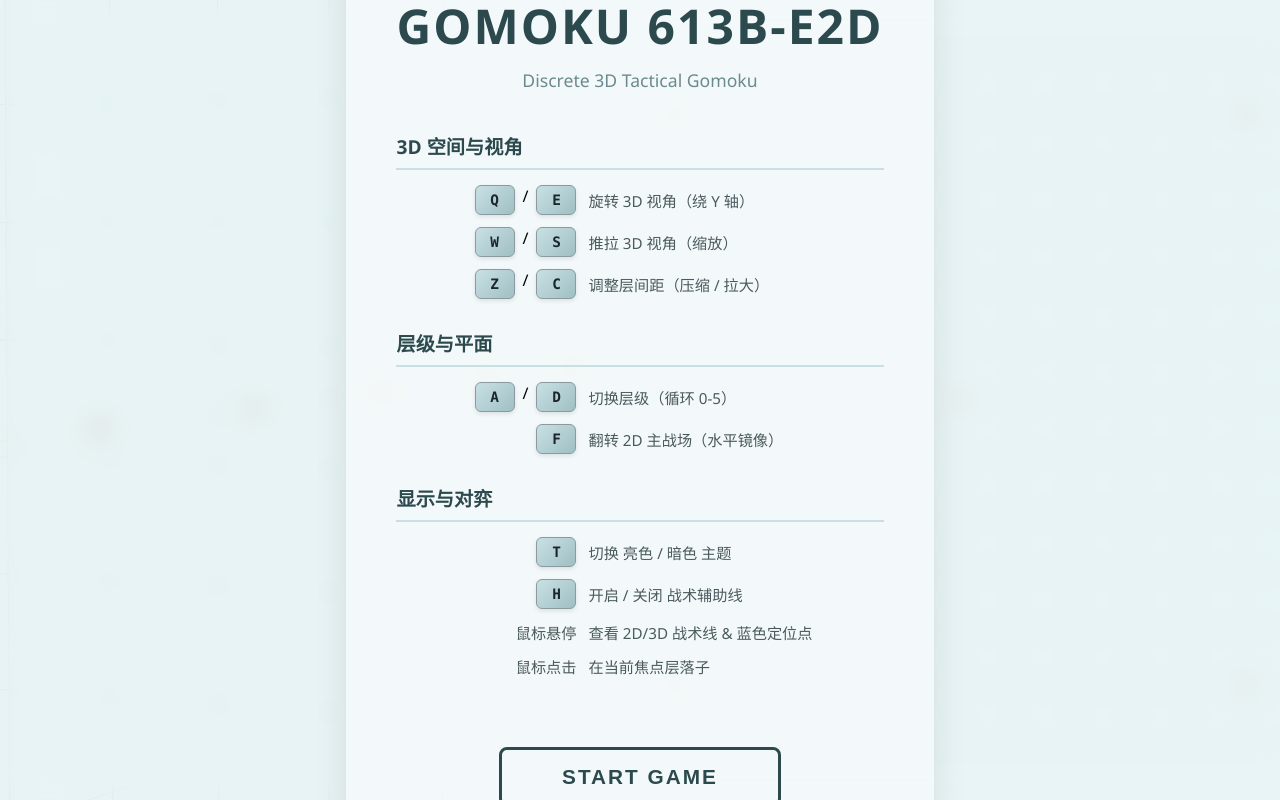
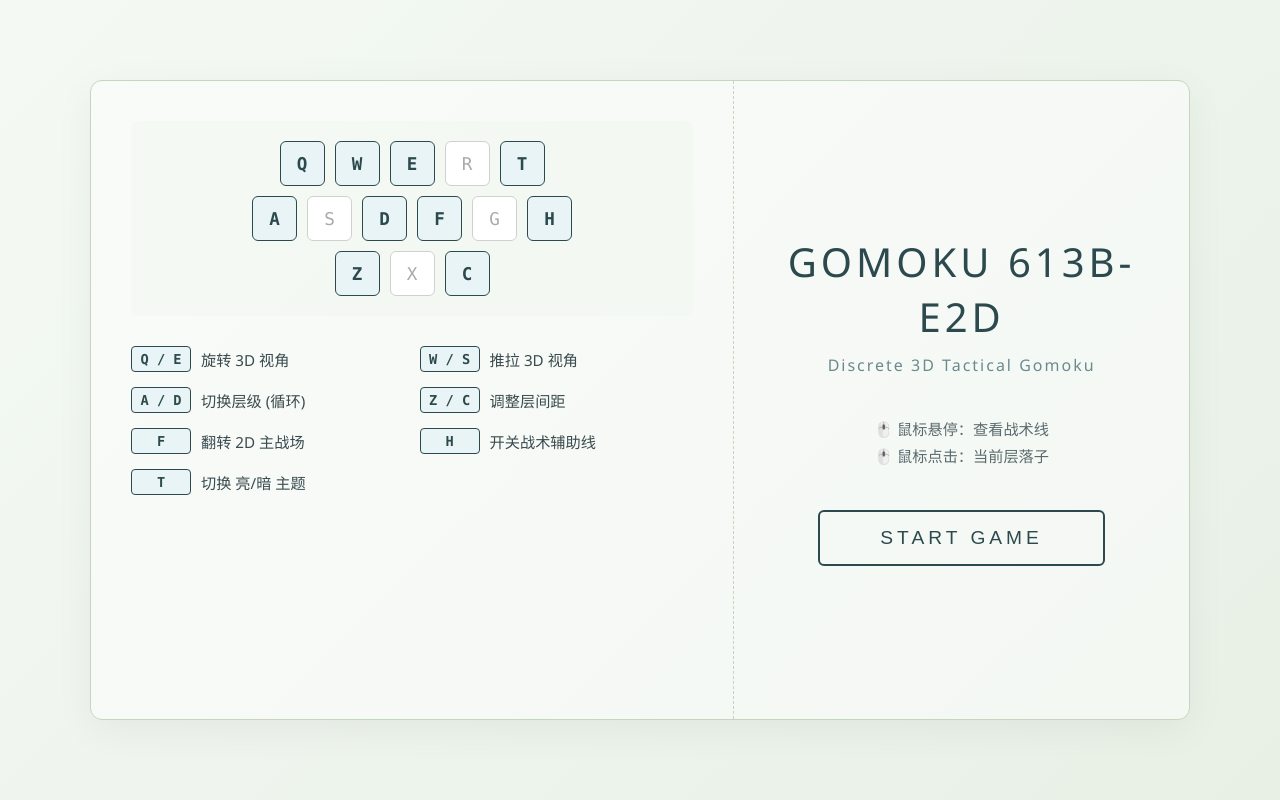
Before and after one commit to phixt/gomoku-613B-E2D, a website built with Vite: page index.html in a window 1280 px wide. Built offline with nearby package versions, Linux system fonts and the light colour scheme; animation ran at ten frames a second; a small style sheet from the web is missing.

Commit message:
样式调整完毕，0.3.2准备发布

```diff
--- a/index.html
+++ b/index.html
@@ -4,61 +4,141 @@
     <meta charset="UTF-8" />
     <meta name="viewport" content="width=device-width, initial-scale=1.0" />
     <title>Gomoku-613B-E2D</title>
+    <link rel="stylesheet" href="https://cdn.jsdelivr.net/npm/lxgw-wenkai-webfont@1.7.0/style.css" />
     <link rel="stylesheet" href="/src/style/main.css" />
 </head>
-<body>
+<body class="light-theme">
     <!-- 开始界面覆盖层 -->
     <div id="start-screen">
-        <div class="start-content">
-            <h1>GOMOKU 613B-E2D</h1>
-            <p class="subtitle">Discrete 3D Tactical Gomoku</p>
+        <div class="start-layout">
 
-            <div class="controls-section">
-                <h3>3D 空间与视角</h3>
-                <div class="controls-grid">
-                    <div class="key-combo"><kbd>Q</kbd> / <kbd>E</kbd></div>
-                    <span>旋转 3D 视角（绕 Y 轴）</span>
+            <!-- 左侧：键盘布局 + 文字说明 -->
+            <div class="start-left">
+                <div class="keyboard-sim">
+                    <div class="kb-row">
+                        <div class="key active">Q</div>
+                        <div class="key active">W</div>
+                        <div class="key active">E</div>
+                        <div class="key">R</div>
+                        <div class="key active">T</div>
+                    </div>
+                    <div class="kb-row">
+                        <div class="key active">A</div>
+                        <div class="key">S</div>
+                        <div class="key active">D</div>
+                        <div class="key active">F</div>
+                        <div class="key">G</div>
+                        <div class="key active">H</div>
+                    </div>
+                    <div class="kb-row">
+                        <div class="key active">Z</div>
+                        <div class="key">X</div>
+                        <div class="key active">C</div>
+                    </div>
+                </div>
 
-                    <div class="key-combo"><kbd>W</kbd> / <kbd>S</kbd></div>
-                    <span>推拉 3D 视角（缩放）</span>
-
-                    <div class="key-combo"><kbd>Z</kbd> / <kbd>C</kbd></div>
-                    <span>调整层间距（压缩 / 拉大）</span>
+                <div class="key-desc-grid">
+                    <div class="desc-item"><span class="key-tag active">Q / E</span> 旋转 3D 视角</div>
+                    <div class="desc-item"><span class="key-tag active">W / S</span> 推拉 3D 视角</div>
+                    <div class="desc-item"><span class="key-tag active">A / D</span> 切换层级 (循环)</div>
+                    <div class="desc-item"><span class="key-tag active">Z / C</span> 调整层间距</div>
+                    <div class="desc-item"><span class="key-tag active">F</span> 翻转 2D 主战场</div>
+                    <div class="desc-item"><span class="key-tag active">H</span> 开关战术辅助线</div>
+                    <div class="desc-item"><span class="key-tag active">T</span> 切换 亮/暗 主题</div>
                 </div>
             </div>
 
-            <div class="controls-section">
-                <h3>层级与平面</h3>
-                <div class="controls-grid">
-                    <div class="key-combo"><kbd>A</kbd> / <kbd>D</kbd></div>
-                    <span>切换层级（循环 0-5）</span>
+            <!-- 右侧：标题、鼠标说明、开始按钮 -->
+            <div class="start-right">
+                <h1>GOMOKU 613B-E2D</h1>
+                <p class="subtitle">Discrete 3D Tactical Gomoku</p>
 
-                    <div class="key-combo"><kbd>F</kbd></div>
-                    <span>翻转 2D 主战场（水平镜像）</span>
+                <div class="mouse-actions">
+                    <p>🖱️ 鼠标悬停：查看战术线</p>
+                    <p>🖱️ 鼠标点击：当前层落子</p>
+                </div>
+
+                <button id="start-btn">START GAME</button>
+            </div>
+
+        </div>
+    </div>
+
+    <!-- 游戏主界面（绝对不要动这里的结构） -->
+    <div id="app">
+        <div id="left-panel" class="panel"></div>
+        <div id="right-panel" class="panel"></div>
+    </div>
+    <script type="module" src="/src/main.ts"></script>
+</body>
+                <!-- 中间：真实键盘布局模拟 -->
+                <div class="keyboard-sim">
+                    <!-- 第一行：Q W E R T -->
+                    <div class="kb-row">
+                        <div class="key active">Q</div>
+                        <div class="key active">W</div>
+                        <div class="key active">E</div>
+                        <div class="key">R</div> <!-- 无功能，白色 -->
+                        <div class="key active">T</div>
+                    </div>
+                    <!-- 第二行：A S D F G H -->
+                    <div class="kb-row">
+                        <div class="key active">A</div>
+                        <div class="key">S</div> <!-- 无功能，白色 -->
+                        <div class="key active">D</div>
+                        <div class="key active">F</div>
+                        <div class="key">G</div> <!-- 无功能，白色 -->
+                        <div class="key active">H</div>
+                    </div>
+                    <!-- 第三行：Z X C -->
+                    <div class="kb-row">
+                        <div class="key active">Z</div>
+                        <div class="key">X</div> <!-- 无功能，白色 -->
+                        <div class="key active">C</div>
+                    </div>
                 </div>
             </div>
+                <!-- 右侧说明与引出线 -->
+                <div class="side-panel right-side">
+                    <div class="desc-row">
+                        <div class="connector-line right-line"></div>
+                        <div class="desc-text">
+                            <strong>W / S</strong><br>推拉 3D 视角
+                        </div>
+                    </div>
+                    <div class="desc-row">
+                        <div class="connector-line right-line"></div>
+                        <div class="desc-text">
+                            <strong>F</strong><br>翻转 2D 主战场
+                        </div>
+                    </div>
+                    <div class="desc-row">
+                        <div class="connector-line right-line"></div>
+                        <div class="desc-text">
+                            <strong>H</strong><br>开关战术辅助线
+                        </div>
+                    </div>
+                    <div class="desc-row">
+                        <div class="connector-line right-line"></div>
+                        <div class="desc-text">
+                            <strong>T</strong><br>切换 亮/暗 主题
+                        </div>
+                    </div>
+                </div>
 
-            <div class="controls-section">
-                <h3>显示与对弈</h3>
-                <div class="controls-grid">
-                    <div class="key-combo"><kbd>T</kbd></div>
-                    <span>切换 亮色 / 暗色 主题</span>
+            </div>
 
-                    <div class="key-combo"><kbd>H</kbd></div>
-                    <span>开启 / 关闭 战术辅助线</span>
-
-                    <div class="key-combo"><span>鼠标悬停</span></div>
-                    <span>查看 2D/3D 战术线 & 蓝色定位点</span>
-
-                    <div class="key-combo"><span>鼠标点击</span></div>
-                    <span>在当前焦点层落子</span>
-                </div>
+            <div class="mouse-actions">
+                <span>鼠标悬停：查看战术线</span>
+                <span class="divider">|</span>
+                <span>鼠标点击：当前层落子</span>
             </div>
 
             <button id="start-btn">START GAME</button>
         </div>
     </div>
 
+    <!-- 游戏主界面（绝对不要动这里的结构） -->
     <div id="app">
         <div id="left-panel" class="panel"></div>
         <div id="right-panel" class="panel"></div>
--- a/src/style/main.css
+++ b/src/style/main.css
@@ -1,220 +1,153 @@
-/* src/styles/main.css */
+/* =========================================
+   1. 游戏主界面布局 (防塌陷核心，严禁修改)
+   ========================================= */
 * {
-    margin: 0;
-    padding: 0;
-    box-sizing: border-box;
-    -webkit-user-select: none;
-    -moz-user-select: none;
-    -ms-user-select: none;
-    user-select: none;
+    margin: 0; padding: 0; box-sizing: border-box;
+    -webkit-user-select: none; user-select: none;
+}
+html, body {
+    width: 100%; height: 100vh; overflow: hidden;
+    font-family: 'LXGW WenKai', 'Segoe UI', sans-serif;
+    scrollbar-width: none;
+}
+body::-webkit-scrollbar { display: none; }
+
+body { background-color: #F2F7F2; transition: background-color 0.3s ease; }
+body.dark-theme { background-color: #1A2629; }
+
+/* 强制锁死游戏界面左右分布 */
+#app {
+    display: flex !important;
+    flex-direction: row !important;
+    width: 100% !important;
+    height: 100% !important;
+    position: relative; z-index: 1;
+}
+.panel {
+    position: relative; height: 100%; flex: 1;
+    background: transparent;
+}
+#right-panel { border-left: 1px solid rgba(128, 128, 128, 0.2); }
+
+
+/* =========================================
+   2. 开始界面：水绿宣纸质感 (双栏布局)
+   ========================================= */
+#start-screen {
+    position: fixed; top: 0; left: 0; width: 100%; height: 100%; z-index: 100;
+    background: linear-gradient(135deg, #F4F9F4 0%, #E8F0E6 100%);
+    display: flex; justify-content: center; align-items: center;
+    transition: opacity 0.5s ease;
+}
+body.dark-theme #start-screen {
+    background: linear-gradient(135deg, #1A2629 0%, #152022 100%);
+}
+#start-screen.fade-out { opacity: 0; pointer-events: none; }
+
+.start-layout {
+    display: flex;
+    width: 90%; max-width: 1100px;
+    height: 80vh; min-height: 600px;
+    background: rgba(255, 255, 255, 0.5);
+    border: 1px solid #C5D5C0;
+    border-radius: 12px;
+    box-shadow: 0 10px 40px rgba(0,0,0,0.05);
+    overflow: hidden;
+}
+body.dark-theme .start-layout {
+    background: rgba(255, 255, 255, 0.03);
+    border-color: #3A4A4E;
 }
 
-html, body {
-    width: 100%;
-    height: 100%;
-    overflow: hidden;
-    font-family: 'Segoe UI', Tahoma, Geneva, Verdana, sans-serif;
-    scrollbar-width: none;
-    -ms-overflow-style: none;
+/* 左侧：键盘与说明 */
+.start-left {
+    flex: 1.2;
+    padding: 40px;
+    display: flex; flex-direction: column;
+    border-right: 1px dashed #C5D5C0;
 }
+body.dark-theme .start-left { border-right-color: #3A4A4E; }
 
-body::-webkit-scrollbar, html::-webkit-scrollbar {
-    display: none;
+.keyboard-sim {
+    display: flex; flex-direction: column; gap: 10px;
+    padding: 20px;
+    background: rgba(200, 220, 200, 0.1);
+    border-radius: 8px;
+    margin-bottom: 30px;
+    align-items: center;
 }
+.kb-row { display: flex; gap: 10px; }
 
-/* ── Theme backgrounds ── */
-body {
-    background-color: #E8F4F5;
-    transition: background-color 0.3s ease;
+.key {
+    width: 45px; height: 45px;
+    display: flex; justify-content: center; align-items: center;
+    background: #FFF; border: 1px solid #D0D0D0;
+    border-radius: 6px; font-size: 1.1em; color: #AAA;
+    font-family: 'Consolas', monospace;
 }
+.key.active {
+    background: #E8F4F5; border-color: #2C4A4E; color: #2C4A4E; font-weight: bold;
+}
+body.dark-theme .key { background: #2A3A3E; border-color: #4A5A5E; color: #6A7A7E; }
+body.dark-theme .key.active { background: #3A5A5E; border-color: #C8E0E4; color: #C8E0E4; }
 
-body.dark-theme {
-    background-color: #1A2629;
+.key-desc-grid {
+    display: grid;
+    grid-template-columns: 1fr 1fr;
+    gap: 15px;
+    font-size: 0.95em;
+    color: #3A4A4E;
 }
+body.dark-theme .key-desc-grid { color: #A0B0B4; }
 
-#app {
-    display: flex;
-    flex-direction: row;
-    width: 100%;
-    height: 100%;
-    overflow: hidden;
+.desc-item { display: flex; align-items: center; gap: 10px; }
+.key-tag {
+    padding: 4px 8px;
+    background: #FFF; border: 1px solid #D0D0D0;
+    border-radius: 4px; font-family: 'Consolas', monospace; font-size: 0.9em; color: #AAA;
+    min-width: 60px; text-align: center;
 }
+.key-tag.active {
+    background: #E8F4F5; border-color: #2C4A4E; color: #2C4A4E; font-weight: bold;
+}
+body.dark-theme .key-tag { background: #2A3A3E; border-color: #4A5A5E; color: #6A7A7E; }
+body.dark-theme .key-tag.active { background: #3A5A5E; border-color: #C8E0E4; color: #C8E0E4; }
 
-.panel {
-    position: relative;
-    height: 100%;
-    flex: 1;
-    background: transparent;
-}
-
-#left-panel {
-}
-
-#right-panel {
-    border-left: 1px solid rgba(128, 128, 128, 0.2);
-}
-
-/* ── Start screen ── */
-#start-screen {
-    position: fixed;
-    top: 0;
-    left: 0;
-    width: 100%;
-    height: 100%;
-    z-index: 100;
-    background: rgba(232, 244, 245, 0.92);
-    backdrop-filter: blur(12px);
-    -webkit-backdrop-filter: blur(12px);
-    display: flex;
-    justify-content: center;
-    align-items: center;
-    transition: opacity 0.5s ease;
-}
-
-body.dark-theme #start-screen {
-    background: rgba(26, 38, 41, 0.92);
-}
-
-#start-screen.fade-out {
-    opacity: 0;
-    pointer-events: none;
-}
-
-.start-content {
-    max-width: 700px;
-    padding: 50px;
-    text-align: center;
-    background: rgba(255, 255, 255, 0.5);
-    border-radius: 20px;
-    box-shadow: 0 8px 32px rgba(0, 0, 0, 0.1);
-}
-
-body.dark-theme .start-content {
-    background: rgba(255, 255, 255, 0.05);
-    box-shadow: 0 8px 32px rgba(0, 0, 0, 0.3);
-}
-
-.start-content h1 {
-    font-size: 3em;
-    margin-bottom: 10px;
-    color: #2C4A4E;
-    letter-spacing: 2px;
-}
-
-body.dark-theme .start-content h1 {
-    color: #C8E0E4;
-}
-
-.subtitle {
-    font-size: 1.1em;
-    color: #6A8A8E;
-    margin-bottom: 40px;
-    font-weight: 300;
-}
-
-body.dark-theme .subtitle {
-    color: #8A9A9E;
-}
-
-.controls-section {
-    margin-bottom: 30px;
-    text-align: left;
-}
-
-.controls-section h3 {
-    font-size: 1.2em;
-    color: #2C4A4E;
-    margin-bottom: 15px;
-    border-bottom: 2px solid #C8E0E4;
-    padding-bottom: 8px;
-}
-
-body.dark-theme .controls-section h3 {
-    color: #C8E0E4;
-    border-bottom-color: #3A5A5E;
-}
-
-.controls-grid {
-    display: grid;
-    grid-template-columns: 180px 1fr;
-    gap: 12px;
-    align-items: center;
-    margin-bottom: 10px;
-}
-
-.key-combo {
-    display: flex;
-    gap: 8px;
-    justify-content: flex-end;
-}
-
-kbd {
-    background: linear-gradient(135deg, #C8E0E4 0%, #A0C0C4 100%);
-    border: 1px solid #8A9A9E;
-    border-radius: 6px;
-    padding: 6px 12px;
-    font-family: 'Consolas', 'Monaco', monospace;
-    font-size: 0.9em;
-    font-weight: bold;
-    color: #1A2629;
-    box-shadow: 0 2px 4px rgba(0, 0, 0, 0.1);
-    min-width: 40px;
+/* 右侧：标题与按钮 */
+.start-right {
+    flex: 0.8;
+    padding: 40px;
+    display: flex; flex-direction: column;
+    justify-content: center; align-items: center;
     text-align: center;
 }
 
-body.dark-theme kbd {
-    background: linear-gradient(135deg, #3A5A5E 0%, #2C4A4E 100%);
-    border-color: #5A6A6E;
-    color: #E8F4F5;
+.start-right h1 {
+    font-size: 2.5em; color: #2C4A4E; letter-spacing: 4px; margin-bottom: 10px;
+    font-weight: normal;
 }
+body.dark-theme .start-right h1 { color: #C8E0E4; }
 
-.controls-grid span {
-    color: #4A5A5E;
-    font-size: 0.95em;
+.subtitle {
+    font-size: 1em; color: #6A8A8E; margin-bottom: 40px; letter-spacing: 2px;
 }
+body.dark-theme .subtitle { color: #8A9A9E; }
 
-body.dark-theme .controls-grid span {
-    color: #A0B0B4;
+.mouse-actions {
+    margin-bottom: 40px; color: #5A6A6E; font-size: 0.95em; line-height: 1.8;
 }
-
-.helper-text {
-    font-size: 0.85em;
-    color: #6A7A7E;
-    margin-top: 8px;
-    font-style: italic;
-}
-
-body.dark-theme .helper-text {
-    color: #7A8A8E;
-}
+body.dark-theme .mouse-actions { color: #8A9A9E; }
 
 #start-btn {
-    margin-top: 40px;
-    padding: 15px 60px;
-    font-size: 1.3em;
-    background: transparent;
-    border: 3px solid #2C4A4E;
-    border-radius: 8px;
-    color: #2C4A4E;
-    cursor: pointer;
-    transition: all 0.3s ease;
-    font-weight: bold;
-    letter-spacing: 2px;
+    padding: 15px 60px; font-size: 1.2em;
+    background: transparent; border: 2px solid #2C4A4E; border-radius: 6px;
+    color: #2C4A4E; cursor: pointer; letter-spacing: 4px;
+    font-family: 'LXGW WenKai', sans-serif; transition: all 0.3s;
 }
-
-body.dark-theme #start-btn {
-    border-color: #C8E0E4;
-    color: #C8E0E4;
-}
+body.dark-theme #start-btn { border-color: #C8E0E4; color: #C8E0E4; }
 
 #start-btn:hover {
-    background: #2C4A4E;
-    color: #E8F4F5;
-    transform: translateY(-2px);
-    box-shadow: 0 4px 12px rgba(44, 74, 78, 0.3);
+    background: #2C4A4E; color: #F4F9F4;
+    box-shadow: 0 4px 15px rgba(44, 74, 78, 0.2);
 }
-
-body.dark-theme #start-btn:hover {
-    background: #C8E0E4;
-    color: #1A2629;
-}
+body.dark-theme #start-btn:hover { background: #C8E0E4; color: #1A2629; }
```
